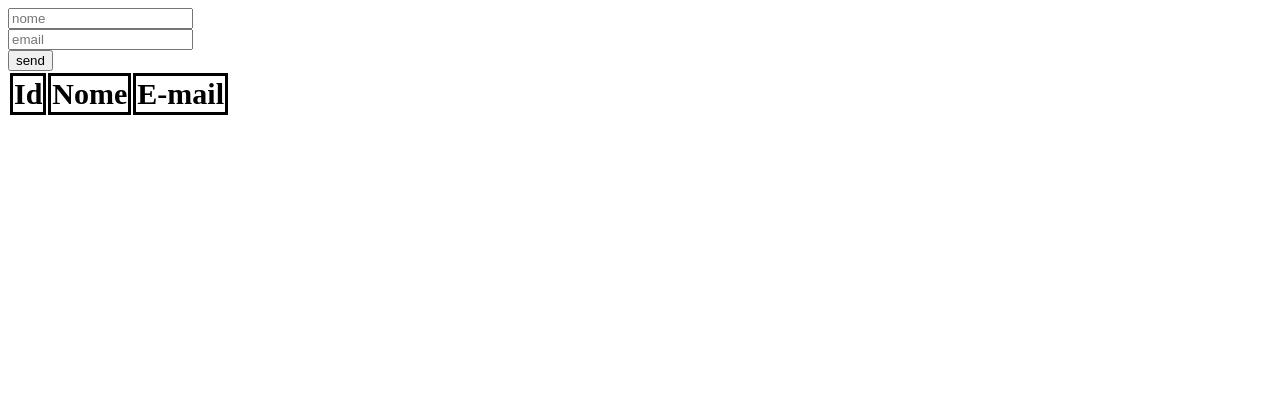
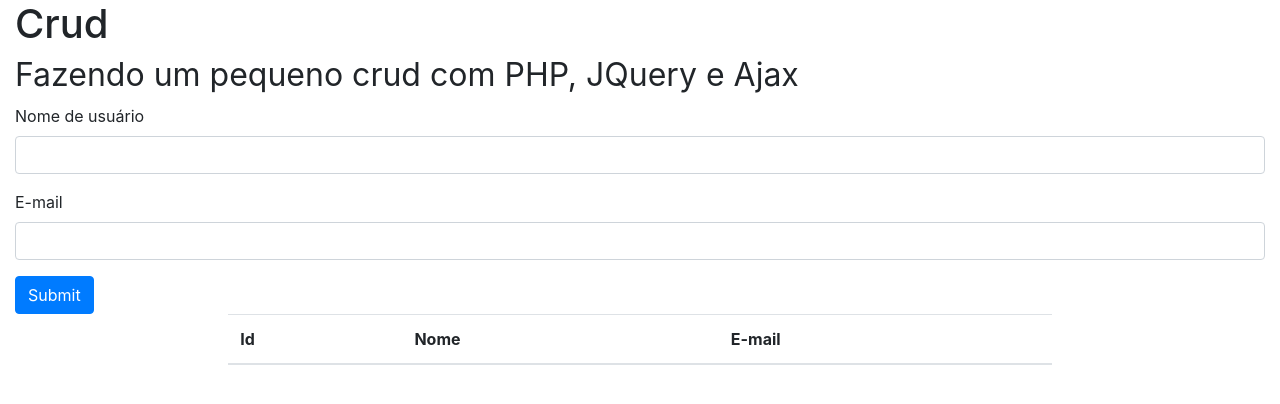
Before and after one commit to BuenoDev/CrudPHP, a PHP site: page / in a window 1280 px wide. Shown: the top 404 px of the page. Run offline with PHP 8.4, Linux system fonts and the light colour scheme; data that the repository does not hold is empty.

Commit message:
Migrando o layout para Bootstrap

```diff
--- a/index.php
+++ b/index.php
@@ -5,10 +5,23 @@
     <meta name="viewport" content="width=device-width, initial-scale=1.0">
     <meta http-equiv="X-UA-Compatible" content="ie=edge">
     <title>Document</title>
-    <link rel="stylesheet" href="./public/css/master.css">
+    <!-- <link rel="stylesheet" href="./public/css/master.css"> -->
+    <!-- JQuery -->
     <script src="https://code.jquery.com/jquery-3.3.1.min.js"></script>
+
+    <!-- Latest compiled and minified CSS -->
+    <link rel="stylesheet" href="https://maxcdn.bootstrapcdn.com/bootstrap/4.1.0/css/bootstrap.min.css">
+
+    <!-- Popper JS -->
+    <script src="https://cdnjs.cloudflare.com/ajax/libs/popper.js/1.14.0/umd/popper.min.js"></script>
+
+    <!-- Latest compiled JavaScript -->
+    <script src="https://maxcdn.bootstrapcdn.com/bootstrap/4.1.0/js/bootstrap.min.js"></script>
+
+     <script src="/public/js/script.js"></script>
 </head>
 <body>
+<!--
     <form action="" class='form'>
         <input type="text" min=3 placeholder = 'nome' class='name' required><br>
         <input type="email" min=4 placeholder = 'email' class = 'email' required><br>
@@ -17,7 +30,49 @@
     <div class = "table">
 
     </div>
-    <script src="/public/js/script.js"></script>
+    -->
 
+    <div class="container-fluid">
+	<div class="row">
+		<div class="col-md-12">
+			<div class="page-header">
+				<h1>
+					Crud <br>
+                    <small>Fazendo um pequeno crud com PHP, JQuery e Ajax</small>
+				</h1>
+			</div>
+			<form>
+				<div class="form-group">
+
+					<label for="inputNome">
+						Nome de usuário
+					</label>
+					<input type="text" class="form-control" id="inputNome" required/>
+				</div>
+				<div class="form-group">
+
+					<label for="inputEmail">
+						E-mail
+					</label>
+					<input type="email" class="form-control" id="inputEmail" required/>
+				</div>
+
+				<button type="submit" class="btn btn-primary">
+					Submit
+				</button>
+			</form>
+
+		</div>
+	</div>
+    <div class="row">
+        <div class="col-md-2 col-sm-0"></div>
+        <div class="col-md-8 col-sm-12">
+            <table class="table table-hover table-striped">
+
+            </table>
+        </div>
+        <div class="col-md-2 col-sm-0"></div>
+    </div>
+</div>
 </body>
 </html>
--- a/public/js/script.js
+++ b/public/js/script.js
@@ -10,16 +10,15 @@ function addLine(rowId,user){
     return line;
 }
 function renderTable(array){
-
     var rowId = 0;
-    var table = '<table><tr><th>Id</th><th>Nome</th><th>E-mail </th></tr>';
+    var table = '<thead><tr><th>Id</th><th>Nome</th><th>E-mail </th></tr><thead><tbody>';
 
     array.forEach(user => {
         table += addLine(rowId,user);
         rowId++;
     });
-    table += '</table>';
-    $('.table').append(table);
+    table += '</tbody>';
+    $('table').append(table);
 }
 function loadTable(){
     $.getJSON(controllerURL,{'call':'renderTable'},function(response){
@@ -28,20 +27,21 @@ function loadTable(){
     });
 }
 function reloadTable(){
-    $('.table').empty();
+    $('table').empty();
     loadTable();
 }
 
+//Starting JQuery
 $(document).ready(function(){
-
-
+    // Carrega a tabela ao iniciar a página
     loadTable();
 
     //save on submit
-    $('.submit').click(function(event){
+    $('.btn').click(function(event){
         event.preventDefault();
-        var name = $('.name').val();
-        var email = $('.email').val();
+        var name = $('#inputNome').val();
+        var email = $('#inputEmail').val();
+        console.log(name,email);
         if(name=='' && email == ''){
             alert("Preencha os campos");
         }else if(name!='' && email !=''){
```
